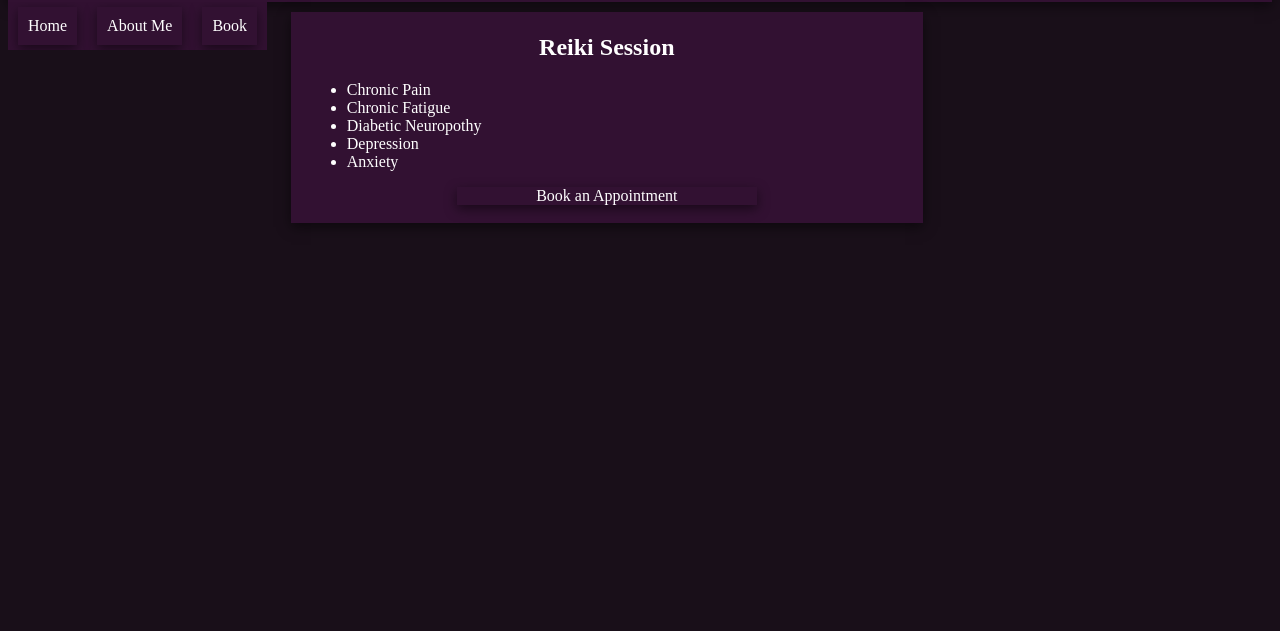
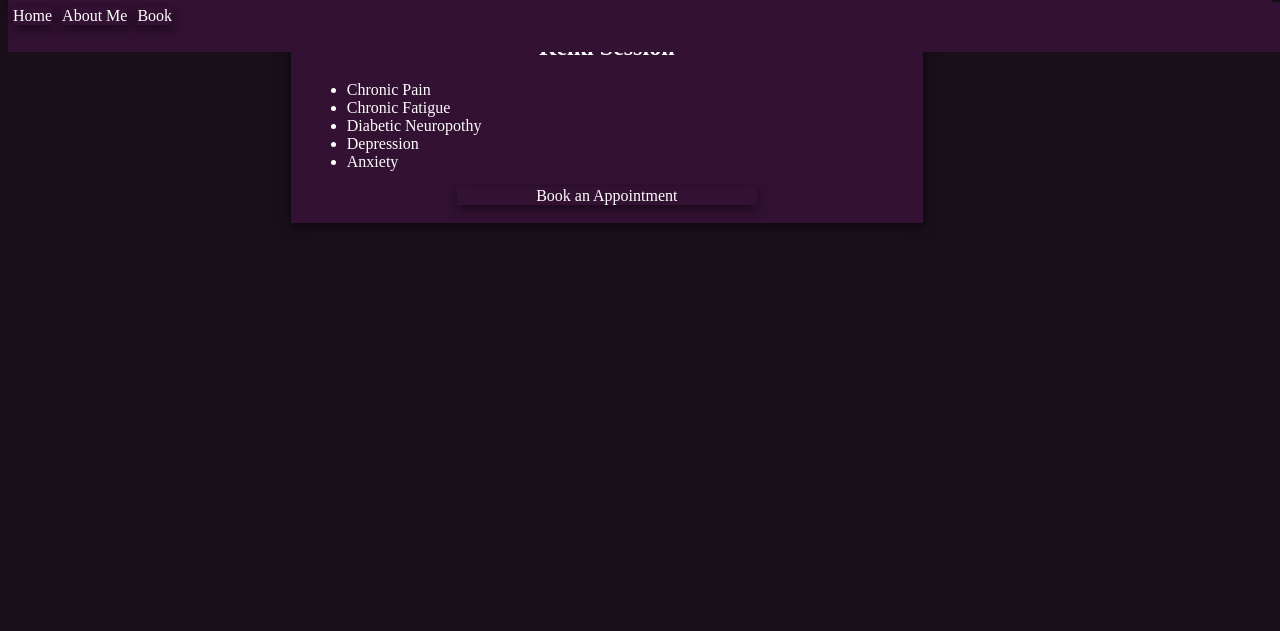
Before and after one commit to deantony/reiki, a plain HTML site: page index.html in a window 1280 px wide. Shown: the part 169-800 px from the top of the page. Drawn offline with Linux system fonts and the light colour scheme.

Commit message:
Update style.css

```diff
--- a/res/style.css
+++ b/res/style.css
@@ -11,7 +11,7 @@ nav{
     background-color: var(--purple_hills);
 
     margin: 0 auto;
-    width: 100%
+    width: 100%;
     height: 50px;
     overflow: hidden;
     position: fixed;
@@ -23,8 +23,8 @@ nav a{
     text-decoration-line: none;
     color: var(--font_color);
     transition: var(--trans);
-    padding: 10px;
-    margin: 5px 10px;
+    padding: 10px 14 px;
+    margin: 5px;
     box-shadow: var(--shadow);
 }
 nav a:hover{
```
